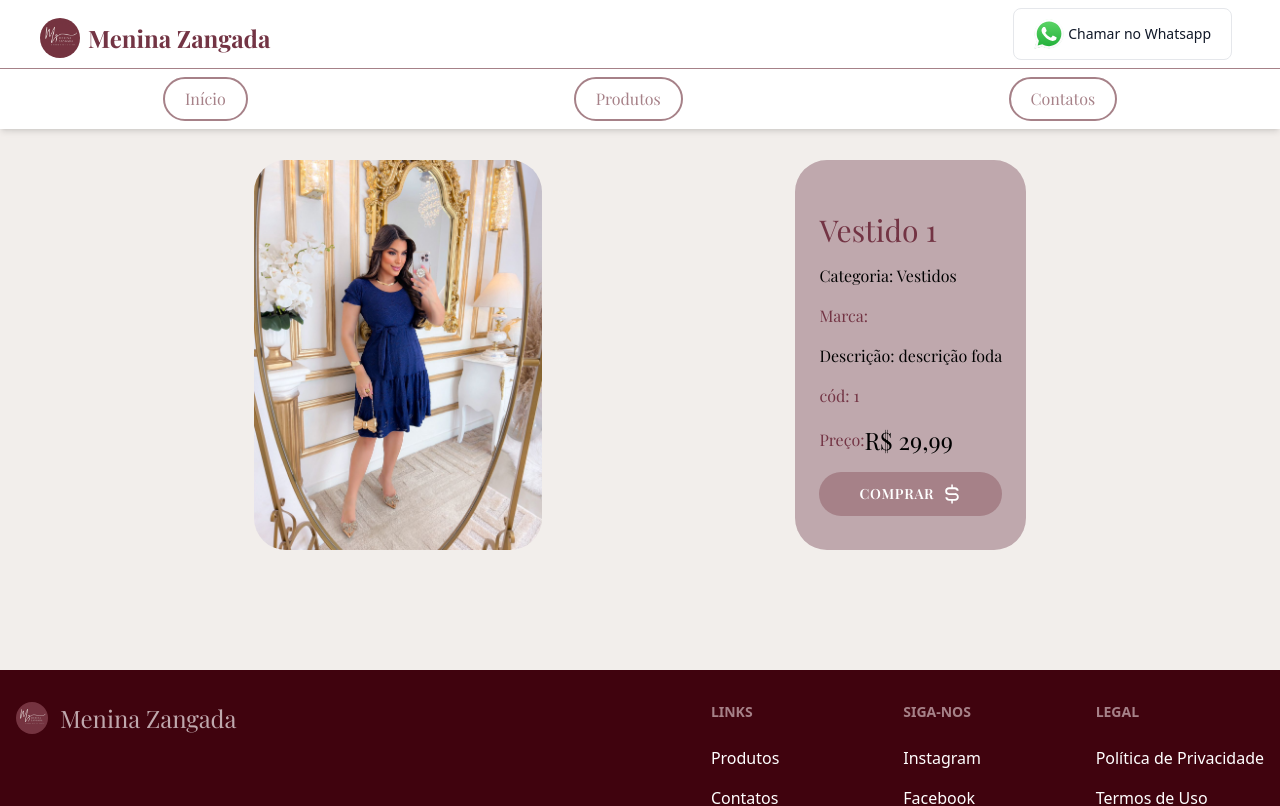
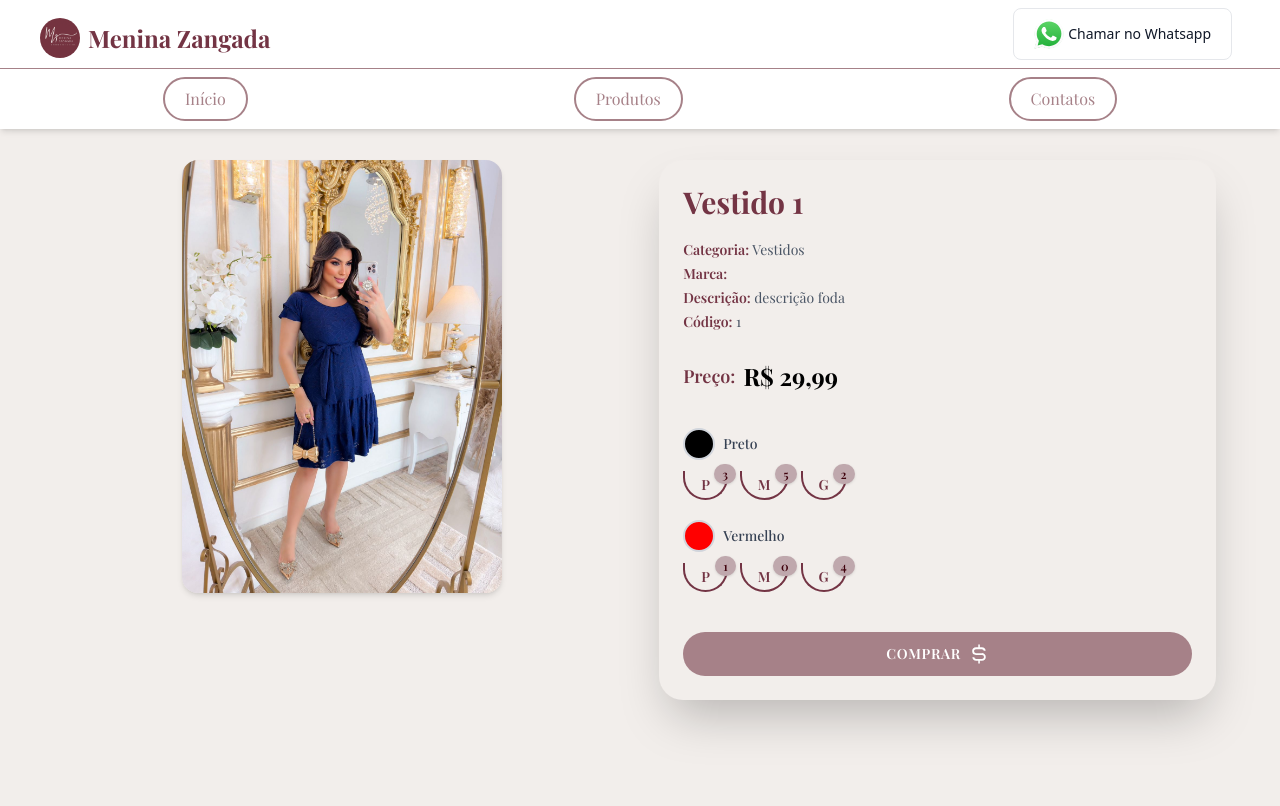
Before and after one commit to Erick-aaooii/Ecommerce-with-Angular, an Angular app: page /produto/1 in a window 1280 px wide. Shown: the top 806 px of the page. Built offline with nearby package versions, Linux system fonts and the light colour scheme; a web font is replaced by a local one.

Commit message:
Chore: created product details and improved styling

```diff
--- a/src/app/components/footer/footer.component.html
+++ b/src/app/components/footer/footer.component.html
@@ -23,10 +23,10 @@
             <h2 class="mb-6 text-sm font-semibold text-color2 uppercase">Siga-nos</h2>
             <ul class="text-white font-medium">
               <li class="mb-4">
-                <a href="https://github.com/" class="hover:underline">Instagram</a>
+                <a [href]="config.instagram" class="hover:underline">Instagram</a>
               </li>
               <li>
-                <a href="https://discord.com/" class="hover:underline">Facebook</a>
+                <a [href]="config.facebook" class="hover:underline">Facebook</a>
               </li>
             </ul>
           </div>
--- a/src/app/components/footer/footer.component.ts
+++ b/src/app/components/footer/footer.component.ts
@@ -1,4 +1,6 @@
 import { Component } from '@angular/core';
+import { Config } from '../../db/ConfigOPtions';
+
 
 @Component({
   selector: 'app-footer',
@@ -6,5 +8,5 @@ import { Component } from '@angular/core';
   templateUrl: './footer.component.html'
 })
 export class FooterComponent {
-
+  config = Config
 }
--- a/src/app/components/navbar/navbar.component.ts
+++ b/src/app/components/navbar/navbar.component.ts
@@ -1,5 +1,6 @@
 import { Component } from '@angular/core';
 import { RouterLink } from '@angular/router';
+import { Config } from '../../db/ConfigOPtions';
 
 @Component({
   selector: 'app-navbar',
@@ -7,5 +8,5 @@ import { RouterLink } from '@angular/router';
   templateUrl: './navbar.component.html'
 })
 export class NavbarComponent {
-
+  config = Config
 }
--- /dev/null
+++ b/src/app/db/ConfigOPtions.ts
@@ -0,0 +1,8 @@
+export const Config = {
+    instagram: "",
+    whatsapp: "",
+    facebook: "",
+    numero: "",
+    email: "",
+    endereco: ""
+}
--- a/src/app/db/mock-products.ts
+++ b/src/app/db/mock-products.ts
@@ -6,20 +6,47 @@ export const PRODUCTS: Product[] = [
     name: 'Vestido 1',
     description: 'descrição foda',
     price: 29.99,
-    quantity: 10,
+    variants: [
+      {
+        color: 'Preto',
+        colorHex: '#000000',
+        sizes: [
+          { size: 'P', quantity: 3 },
+          { size: 'M', quantity: 5 },
+          { size: 'G', quantity: 2 }
+        ]
+      },
+      {
+        color: 'Vermelho',
+        colorHex: '#FF0000',
+        sizes: [
+          { size: 'P', quantity: 1 },
+          { size: 'M', quantity: 0 },
+          { size: 'G', quantity: 4 }
+        ]
+      }
+    ],
     status: 'disponível',
     category: 'Vestidos',
     brand: '',
-    images: [
-      'imgs/Produtos/produto1.jpg'
-    ]
+    images: ['imgs/Produtos/produto1.jpg']
   },
   {
     id: 2,
     name: 'Vestido 2',
     description: 'descrição foda',
     price: 29.99,
-    quantity: 10,
+    variants: [
+      {
+        color: 'Azul',
+        colorHex: '#0000FF',
+        sizes: [
+          { size: 'P', quantity: 2 },
+          { size: 'M', quantity: 6 },
+          { size: 'GG', quantity: 1 }
+        ]
+      }
+    ],
     status: 'disponível',
     category: 'Vestidos',
     brand: 'Nike',
@@ -30,7 +57,17 @@ export const PRODUCTS: Product[] = [
     name: 'Vestido 3',
     description: '',
     price: 29.99,
-    quantity: 10,
+    variants: [
+      {
+        color: 'Verde',
+        colorHex: '#00FF00',
+        sizes: [
+          { size: 'M', quantity: 3 },
+          { size: 'G', quantity: 3 },
+          { size: 'GG', quantity: 2 }
+        ]
+      }
+    ],
     status: 'disponível',
     category: 'Vestidos',
     brand: 'Nike',
@@ -41,7 +78,17 @@ export const PRODUCTS: Product[] = [
     name: 'Vestido 4',
     description: '',
     price: 29.99,
-    quantity: 10,
+    variants: [
+      {
+        color: 'Rosa',
+        colorHex: '#FFC0CB',
+        sizes: [
+          { size: 'P', quantity: 4 },
+          { size: 'M', quantity: 2 },
+          { size: 'G', quantity: 1 }
+        ]
+      }
+    ],
     status: 'disponível',
     category: 'Vestidos',
     brand: 'Nike',
@@ -52,7 +99,16 @@ export const PRODUCTS: Product[] = [
     name: 'Vestido 5',
     description: '',
     price: 29.99,
-    quantity: 10,
+    variants: [
+      {
+        color: 'Branco',
+        colorHex: '#FFFFFF',
+        sizes: [
+          { size: 'M', quantity: 5 },
+          { size: 'G', quantity: 2 }
+        ]
+      }
+    ],
     status: 'disponível',
     category: 'Vestidos',
     brand: 'Nike',
@@ -63,7 +119,17 @@ export const PRODUCTS: Product[] = [
     name: 'Vestido 6',
     description: '',
     price: 29.99,
-    quantity: 10,
+    variants: [
+      {
+        color: 'Amarelo',
+        colorHex: '#FFFF00',
+        sizes: [
+          { size: 'P', quantity: 0 },
+          { size: 'M', quantity: 3 },
+          { size: 'GG', quantity: 1 }
+        ]
+      }
+    ],
     status: 'disponível',
     category: 'Vestidos',
     brand: 'Nike',
@@ -74,7 +140,17 @@ export const PRODUCTS: Product[] = [
     name: 'Vestido 7',
     description: '',
     price: 29.99,
-    quantity: 10,
+    variants: [
+      {
+        color: 'Cinza',
+        colorHex: '#808080',
+        sizes: [
+          { size: 'P', quantity: 2 },
+          { size: 'M', quantity: 1 },
+          { size: 'G', quantity: 0 }
+        ]
+      }
+    ],
     status: 'disponível',
     category: 'Vestidos',
     brand: 'Nike',
@@ -85,7 +161,16 @@ export const PRODUCTS: Product[] = [
     name: 'Vestido 8',
     description: '',
     price: 29.99,
-    quantity: 10,
+    variants: [
+      {
+        color: 'Lilás',
+        colorHex: '#C8A2C8',
+        sizes: [
+          { size: 'M', quantity: 3 },
+          { size: 'G', quantity: 2 }
+        ]
+      }
+    ],
     status: 'disponível',
     category: 'Vestidos',
     brand: 'Nike',
@@ -96,7 +181,16 @@ export const PRODUCTS: Product[] = [
     name: 'Vestido 9',
     description: '',
     price: 29.99,
-    quantity: 10,
+    variants: [
+      {
+        color: 'Bege',
+        colorHex: '#F5F5DC',
+        sizes: [
+          { size: 'P', quantity: 2 },
+          { size: 'GG', quantity: 4 }
+        ]
+      }
+    ],
     status: 'disponível',
     category: 'Vestidos',
     brand: 'Nike',
--- a/src/app/models/product.ts
+++ b/src/app/models/product.ts
@@ -1,11 +1,20 @@
+export interface ProductVariant {
+  color: string // ex: "vermelho", ou um hex "#FF0000"
+  colorHex?: string // opcional, se quiser separar nome da cor da cor visual
+  sizes: {
+    size: 'P' | 'M' | 'G' | 'GG'
+    quantity: number
+  }[]
+}
+
 export interface Product {
   id: number
   name: string
   description: string
   price: number
-    quantity: number
   status: 'disponível' | 'esgotado' | 'indisponível'
   category: string
   brand: string
   images: string[]
+  variants: ProductVariant[]
 }
--- a/src/app/pages/contatos/contatos.component.ts
+++ b/src/app/pages/contatos/contatos.component.ts
@@ -1,4 +1,5 @@
 import { Component } from '@angular/core';
+import { Config } from '../../db/ConfigOPtions';
 
 @Component({
   selector: 'app-contatos',
@@ -6,5 +7,5 @@ import { Component } from '@angular/core';
   templateUrl: './contatos.component.html'
 })
 export class ContatosComponent {
-
+  config = Config
 }
--- a/src/app/pages/productdetails/productdetails.component.html
+++ b/src/app/pages/productdetails/productdetails.component.html
@@ -1,21 +1,54 @@
-<section class="flex justify-center ">
-    <div class="flex w-full items-center md:justify-evenly flex-col gap-y-4 md:flex-row mt-10">
+<section class="flex justify-center px-4">
+    <div class="flex w-full max-w-6xl items-start gap-10 flex-col md:flex-row mt-10">
+
+      <div class="w-full md:w-1/2 flex flex-col items-center gap-4">
         @for (item of produto?.images; track $index) {
-            <div>
-                <img [src]="item" alt="" class="w-2xs rounded-4xl">
+          <img [src]="item" alt="Imagem do produto" class="w-full max-w-xs rounded-2xl shadow-md" />
+        }
+      </div>
+
+      <div class="flex flex-col gap-5 w-full md:w-1/2 bg-color5 shadow-2xl rounded-3xl p-6">
+        <h1 class="text-3xl font-bold text-color4">{{ produto?.name }}</h1>
+        <div class="text-sm text-gray-600 space-y-1">
+          <p><span class="font-semibold text-color4">Categoria:</span> {{ produto?.category }}</p>
+          <p><span class="font-semibold text-color4">Marca:</span> {{ produto?.brand }}</p>
+          <p><span class="font-semibold text-color4">Descrição:</span> {{ produto?.description }}</p>
+          <p><span class="font-semibold text-color4">Código:</span> {{ produto?.id }}</p>
+        </div>
+
+        <div class="flex items-center gap-2 mt-2">
+          <span class="text-lg font-semibold text-color4">Preço:</span>
+          <span class="text-2xl font-bold">{{ produto?.price | appRealtransforme }}</span>
+        </div>
+
+        <div class="flex flex-col gap-6 mt-4">
+          @for (variant of produto?.variants; track $index) {
+            <div class="flex flex-col items-start gap-3">
+              <div class="flex items-center gap-2">
+                <span class="w-8 h-8 rounded-full border-2 border-gray-300" [ngStyle]="{ 'background-color': variant.colorHex }"></span>
+                <span class="text-sm font-medium text-gray-700">{{ variant.color }}</span>
+              </div>
+              <div class="flex flex-wrap gap-3">
+                @for (size of variant.sizes; track $index) {
+                  <div class="relative">
+                    <span
+                      class="px-4 py-1 border-l-2 border-r-2 border-b-2 border-t-0 border-color4 rounded-b-full text-sm font-semibold text-color4 hover:bg-color4 hover:text-white transition-colors cursor-pointer"
+                    >
+                      {{ size.size }}
+                    </span>
+                    <span
+                      class="absolute -top-2 -right-2 bg-color3 text-color1 text-xs font-semibold px-2 py-0.5 rounded-full shadow-sm"
+                    >
+                      {{ size.quantity }}
+                    </span>
                   </div>
                 }
-        <div class="flex flex-col gap-y-4 h-full bg-color3 rounded-4xl px-6 py-3">
-            <h5 class="mt-10 text-3xl text-color4">{{produto?.name}}</h5>
-            <h6>Categoria: {{produto?.category}}</h6>
-            <h6 class="text-color4">Marca: {{produto?.brand}}</h6>
-            <h6>Descrição: {{produto?.description}}</h6>
-            <h6 class="text-color4">cód: {{produto?.id}}</h6>
-            <div class="flex items-center">
-                <h6 class="text-color4">Preço:</h6>
-                <h6 class="text-2xl">{{produto?.price | appRealtransforme }}</h6>
               </div>
-            <button class="relative inline-flex items-center justify-center overflow-hidden rounded-full bg-color2 px-6 py-3 text-sm font-semibold uppercase tracking-wider text-white transition-all duration-300 group">
+            </div>
+          }
+        </div>
+
+        <button class="relative mt-6 inline-flex items-center justify-center overflow-hidden rounded-full bg-color1 md:bg-color2 px-6 py-3 text-sm font-semibold uppercase tracking-wider text-white transition-all duration-300 group">
           <span class="absolute inset-0 w-0 bg-color1 transition-all duration-300 ease-in-out group-hover:w-full z-0 rounded-full"></span>
           <span class="relative z-10 flex items-center gap-2">
             Comprar
@@ -24,8 +57,6 @@
             </svg>
           </span>
         </button>
-
       </div>
-
     </div>
   </section>
--- a/src/index.html
+++ b/src/index.html
@@ -2,7 +2,7 @@
 <html lang="en">
 <head>
   <meta charset="utf-8">
-  <title>MeninaZangada</title>
+  <title>Menina Zangada</title>
   <base href="/">
   <meta name="viewport" content="width=device-width, initial-scale=1">
   <link rel="icon" type="image/x-icon" href="favicon.png">
```
Also changed, not shown: src/app/components/navbar/navbar.component.html (+1 -1 lines), src/app/pages/contatos/contatos.component.html (+48 -1 lines), src/app/pages/productdetails/productdetails.component.ts (+2 -13 lines). Lines whose indentation alone changed are shown as unchanged.
